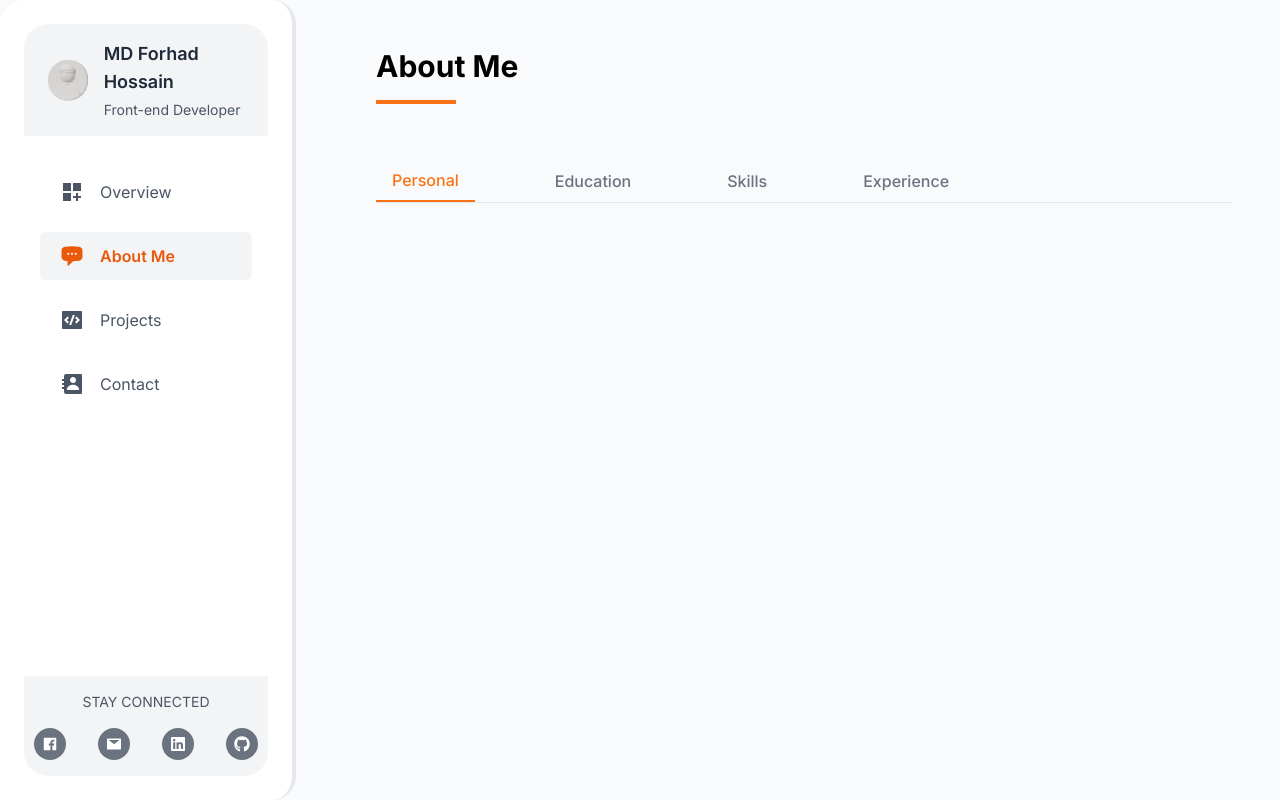
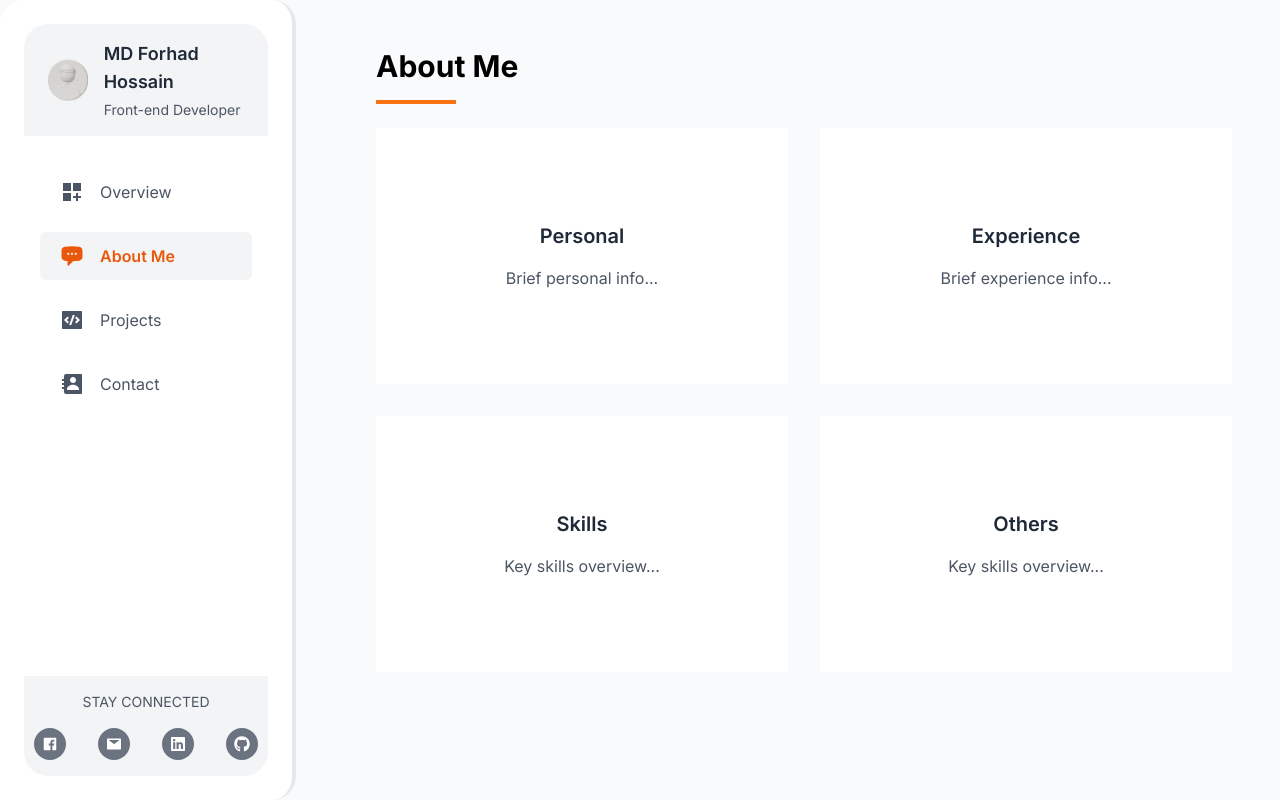
Before and after one commit to MdRahi99/FHR-PORTFOLIO, a Next.js app: page /about in a window 1280 px wide. Built offline with nearby package versions, Linux system fonts and the light colour scheme.

Commit message:
add about me design

```diff
--- a/app/components/About/About.jsx
+++ b/app/components/About/About.jsx
@@ -1,47 +1,80 @@
 'use client'
+
 import React, { useState } from 'react';
-import tabsData from '@/public/data/about_tabs';
+import { LuCircleDashed } from "react-icons/lu";
+import Modal from '../Modal/Modal';
+
+const GlassCard = ({ title, children, onViewClick }) => (
+    <div className="relative group overflow-hidden bg-white bg-opacity-90 backdrop-blur-lg transition-all duration-300 w-full h-64 border-gray-200">
+        <div className="absolute inset-0 bg-gray-100 opacity-0 group-hover:opacity-90 transition-opacity duration-300"></div>
+        <div className="p-6 h-full flex flex-col items-center justify-center">
+            <h2 className="text-xl font-semibold text-gray-800 mb-4">{title}</h2>
+            {children}
+            <button
+                onClick={onViewClick}
+                className="absolute hover:animate-spin bg-gray-100 p-2 rounded-full text-gray-600 opacity-0 group-hover:opacity-100 transition-opacity duration-300 hover:bg-gray-200"
+            >
+                <LuCircleDashed size={24} />
+            </button>
+        </div>
+    </div>
+);
 
 const About = () => {
-    const [activeTab, setActiveTab] = useState(tabsData[0].id);
+    const [modalState, setModalState] = useState({
+        isOpen: false,
+        title: '',
+        content: '',
+    });
+
+    const openModal = (title, content) => {
+        setModalState({ isOpen: true, title, content });
+    };
+
+    const closeModal = () => {
+        setModalState({ ...modalState, isOpen: false });
+    };
 
     return (
         <div className='min-h-screen px-4 lg:px-12 py-12 flex flex-col'>
-            <div className="mb-8">
+            <div>
                 <h1 className="text-2xl lg:text-3xl font-bold mb-4">About Me</h1>
                 <div className="w-20 h-1 bg-orange-500 mb-6"></div>
             </div>
 
-            {/* Tabs */}
-            <div className="flex flex-col">
-                <div className="flex gap-4 lg:gap-16 flex-wrap border-b border-gray-200">
-                    {tabsData.map((tab) => (
-                        <button
-                            key={tab.id}
-                            className={`px-4 py-2 font-medium text-sm sm:text-base transition-colors duration-200 ${
-                                activeTab === tab.id
-                                    ? 'text-orange-500 border-b-2 border-orange-500'
-                                    : 'text-gray-500 hover:text-orange-500'
-                            }`}
-                            onClick={() => setActiveTab(tab.id)}
-                        >
-                            {tab.title}
-                        </button>
-                    ))}
-                </div>
-                {/* <div className="mt-4">
-                    {tabsData.map((tab) => (
-                        <div
-                            key={tab.id}
-                            className={`${
-                                activeTab === tab.id ? 'block' : 'hidden'
-                            } p-4 bg-white rounded-lg shadow-md`}
-                        >
-                            <p className="text-gray-700">{tab.content}</p>
-                        </div>
-                    ))}
-                </div> */}
+            <div className='grid grid-cols-1 lg:grid-cols-2 gap-8 justify-between'>
+                <GlassCard
+                    title="Personal"
+                    onViewClick={() => openModal('Personal', 'Personal details content goes here.')}
+                >
+                    <p className="text-gray-600">Brief personal info...</p>
+                </GlassCard>
+                <GlassCard
+                    title="Experience"
+                    onViewClick={() => openModal('Experience', 'Work experience details go here.')}
+                >
+                    <p className="text-gray-600">Brief experience info...</p>
+                </GlassCard>
+                <GlassCard
+                    title="Skills"
+                    onViewClick={() => openModal('Skills', 'List of skills and proficiencies.')}
+                >
+                    <p className="text-gray-600">Key skills overview...</p>
+                </GlassCard>
+                <GlassCard
+                    title="Others"
+                    onViewClick={() => openModal('Others', 'List')}
+                >
+                    <p className="text-gray-600">Key skills overview...</p>
+                </GlassCard>
             </div>
+
+            <Modal
+                isOpen={modalState.isOpen}
+                onClose={closeModal}
+                title={modalState.title}
+                content={modalState.content}
+            />
         </div>
     );
 };
--- a/app/components/Contact/Contact.jsx
+++ b/app/components/Contact/Contact.jsx
@@ -13,7 +13,7 @@ const Contact = () => {
 
     return (
         <div className="min-h-screen px-4 lg:px-12 py-12 flex flex-col">
-            <div className="mb-16">
+            <div className="mb-10">
                 <h1 className="text-2xl lg:text-3xl font-bold mb-4">Get in Touch</h1>
                 <div className="w-20 h-1 bg-orange-500 mb-6"></div>
                 <p className="text-gray-500 text-lg max-w-2xl">
@@ -22,7 +22,7 @@ const Contact = () => {
                 </p>
             </div>
 
-            <div className="grid lg:grid-cols-3 gap-16">
+            <div className="grid lg:grid-cols-3 gap-20">
                 <form onSubmit={handleSubmit(onSubmit)} className="space-y-6 col-span-2">
                     <div className="grid lg:grid-cols-2 gap-6">
                         <input
--- /dev/null
+++ b/app/components/GlassCard/GlassCard.jsx
@@ -0,0 +1,17 @@
+const { LuCircleDashed } = require("react-icons/lu");
+
+export const GlassCard = ({ title, children, onViewClick }) => (
+    <div className="relative group overflow-hidden bg-white bg-opacity-90 backdrop-blur-lg transition-all duration-300 w-full h-64 border-gray-200">
+        <div className="absolute inset-0 bg-gray-100 opacity-0 group-hover:opacity-90 transition-opacity duration-300"></div>
+        <div className="p-6 h-full flex flex-col items-center justify-center">
+            <h2 className="text-xl font-semibold text-gray-800 mb-4">{title}</h2>
+            {children}
+            <button
+                onClick={onViewClick}
+                className="absolute hover:animate-spin bg-gray-100 p-2 rounded-full text-gray-600 opacity-0 group-hover:opacity-100 transition-opacity duration-300 hover:bg-gray-200"
+            >
+                <LuCircleDashed size={24} />
+            </button>
+        </div>
+    </div>
+);
--- /dev/null
+++ b/app/components/Modal/Modal.js
@@ -0,0 +1,22 @@
+import React from 'react';
+import { IoMdClose } from 'react-icons/io';
+
+const Modal = ({ isOpen, onClose, title, content }) => {
+  if (!isOpen) return null;
+
+  return (
+    <div className="fixed inset-0 bg-gray-500 bg-opacity-50 flex items-center justify-center z-50">
+      <div className="bg-white rounded-lg p-8 max-w-2xl w-full shadow-xl">
+        <div className="flex justify-between items-center mb-4">
+          <h2 className="text-2xl font-bold text-gray-800">{title}</h2>
+          <button onClick={onClose} className="text-gray-600 hover:text-gray-800">
+            <IoMdClose size={24} />
+          </button>
+        </div>
+        <div className="text-gray-600">{content}</div>
+      </div>
+    </div>
+  );
+};
+
+export default Modal;
--- a/app/projects/page.js
+++ b/app/projects/page.js
@@ -1,9 +1,45 @@
-import React from 'react';
+'use client'
+import React, { useState } from 'react';
+import tabsData from '@/public/data/about_tabs';
 
 const Projects = () => {
+
+    const [activeTab, setActiveTab] = useState(tabsData[0].id);
+
     return (
-        <div>
-            Projects
+        <div className='min-h-screen px-4 lg:px-12 py-12 flex flex-col'>
+            <div className="mb-8">
+                <h1 className="text-2xl lg:text-3xl font-bold mb-4">Projects</h1>
+                <div className="w-20 h-1 bg-orange-500 mb-6"></div>
+            </div>
+            {/* Tabs */}
+            <div className="flex flex-col">
+                <div className="flex gap-4 lg:gap-16 flex-wrap border-b border-gray-200">
+                    {tabsData.map((tab) => (
+                        <button
+                            key={tab.id}
+                            className={`px-4 py-2 font-medium text-sm sm:text-base transition-colors duration-200 ${activeTab === tab.id
+                                ? 'text-orange-500 border-b-2 border-orange-500'
+                                : 'text-gray-500 hover:text-orange-500'
+                                }`}
+                            onClick={() => setActiveTab(tab.id)}
+                        >
+                            {tab.title}
+                        </button>
+                    ))}
+                </div>
+                {/* <div className="mt-4">
+                    {tabsData.map((tab) => (
+                        <div
+                            key={tab.id}
+                            className={`${activeTab === tab.id ? 'block' : 'hidden'
+                                }`}
+                        >
+                            <div>{tab.content}</div>
+                        </div>
+                    ))}
+                </div> */}
+            </div>
         </div>
     );
 };
```
Also changed, not shown: 1 other file (tests, documents, lock files or other folders).
